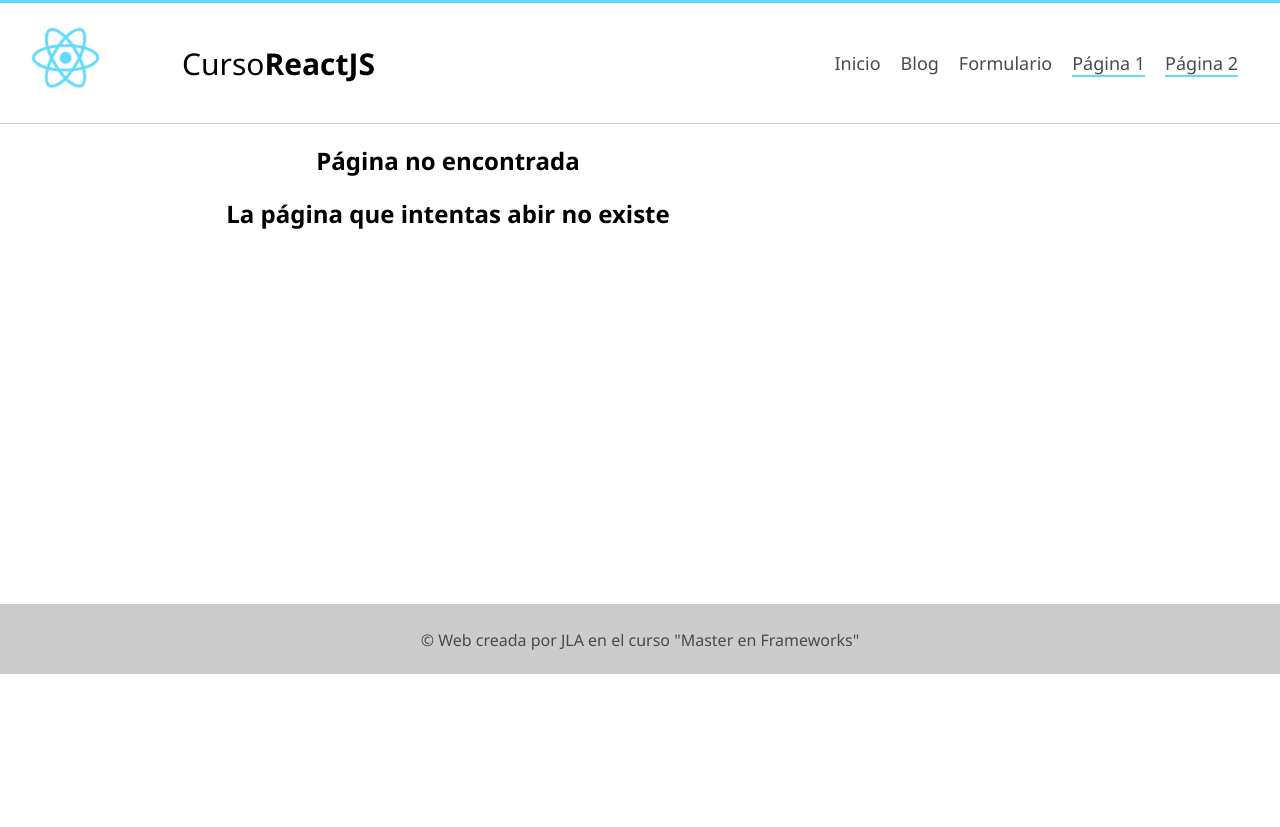
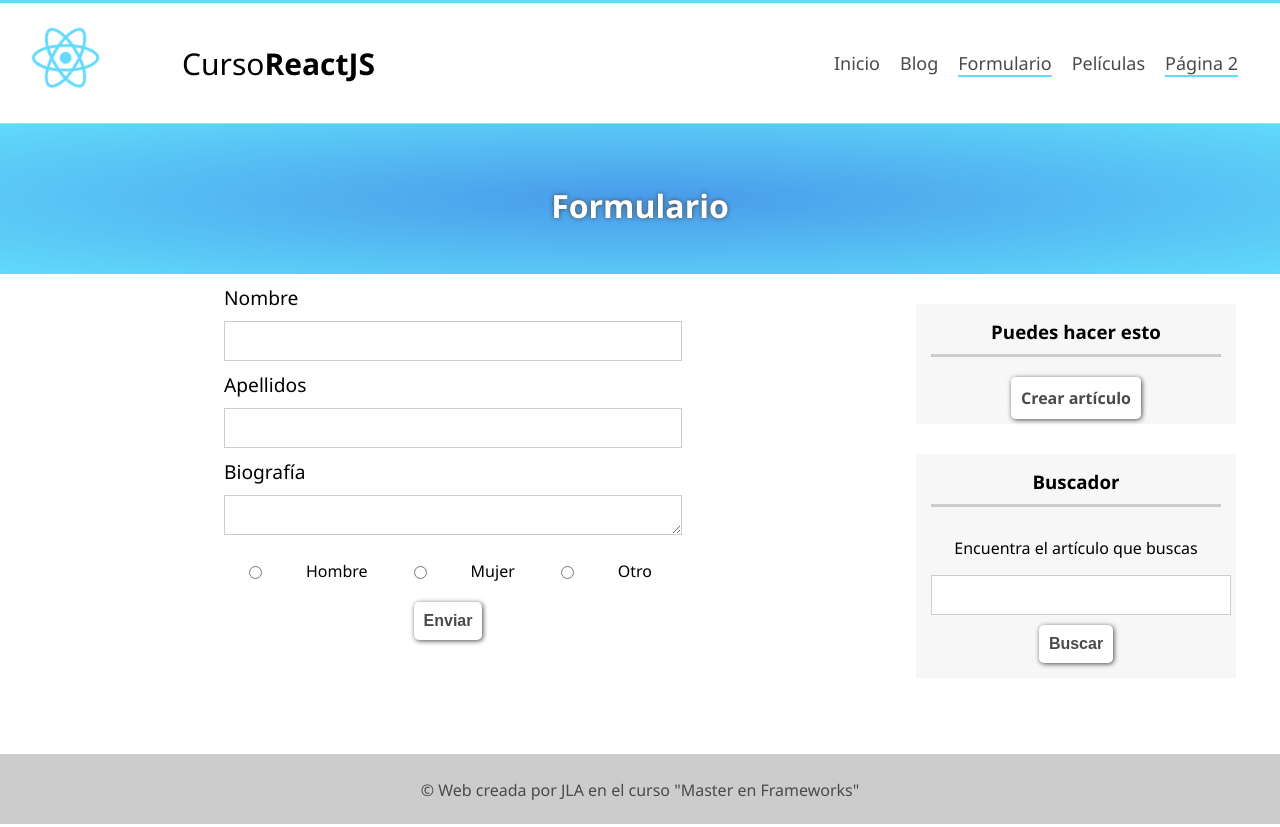
Before and after one commit to jlaguilargomez/react_course, a React (Create React App) app: page /formulario in a window 1280 px wide. Before the commit the page ends 800 px from the top, so only its background shows below. Built offline with nearby package versions, Linux system fonts and the light colour scheme.

Commit message:
creo formulario y actualizo páginas

```diff
--- a/src/App.js
+++ b/src/App.js
@@ -1,5 +1,4 @@
 import React from 'react';
-import logo from './assets/images/logo.svg';
 import './assets/css/App.css';
 
 // Importar componentes
--- a/src/components/Error.js
+++ b/src/components/Error.js
@@ -1,4 +1,4 @@
-import React, { PureComponent } from 'react'
+import React from 'react'
 
 const Error = () =>{
     return(
--- a/src/components/Footer.js
+++ b/src/components/Footer.js
@@ -1,4 +1,4 @@
-import React, { Component } from 'react';
+import React from 'react';
 
 const Footer = () => {
     return (
--- /dev/null
+++ b/src/components/Formulario.js
@@ -0,0 +1,62 @@
+import React, { PureComponent } from 'react'
+import Slider from './Slider';
+import Sidebar from './Sidebar'
+
+class Formulario extends PureComponent {
+
+    // Esto identifica los campos de los formularios
+    nombreRef = React.createRef();
+    apellidosRef = React.createRef();
+    bioRef = React.createRef();
+    generoHombreRef = React.createRef();
+    generoMujerRef = React.createRef();
+    generoOtroRef = React.createRef();
+
+    recibirFormulario = (e) => {
+        e.preventDefault();
+        console.log(this.nombreRef.current.value)
+    }
+
+    render() {
+        return (
+            <div id="formulario">
+                <Slider
+                    title="Formulario"
+                    size="slider-small"
+                />
+
+                <div id="content">
+                    <form action="#" className="mid-form" onSubmit={this.recibirFormulario}>
+                        <div className="form-group">
+                            <label for="nombre">Nombre</label>
+                            <input type="text" name="nombre" id="nombre" ref={this.nombreRef}/>
+                        </div>
+
+                        <div className="form-group">
+                            <label for="apellidos">Apellidos</label>
+                            <input type="text" name="apellidos" id="apellidos" ref={this.appelidosRef} />
+                        </div>
+
+                        <div className="form-group">
+                            <label for="bio">Biografía</label>
+                            <textarea name="bio" id="bio" ref={this.bioRef}></textarea>
+                        </div>
+
+                        <div className="form-group radio-buttons">
+                            <input type="radio" name="genero" value="hombre" id="hombre" ref={this.generoHombreRef}/>Hombre
+                            <input type="radio" name="genero" value="mujer" id="mujer" ref={this.generoMujerRef} />Mujer
+                            <input type="radio" name="genero" value="otro" id="otro" ref={this.generoOtroRef} />Otro
+
+                        </div>
+
+                        <input type="submit" value="Enviar" className="btn" />
+                    </form>
+                </div>
+
+                <Sidebar blog="true" />
+            </div>
+        )
+    }
+}
+
+export default Formulario
--- a/src/components/Header.js
+++ b/src/components/Header.js
@@ -26,11 +26,11 @@ class Header extends Component {
                             </li>
 
                             <li>
-                                <NavLink to="/segunda-ruta" activeClassName="active">Formulario</NavLink>
+                                <NavLink to="/formulario" activeClassName="active">Formulario</NavLink>
                             </li>
 
                             <li>
-                                <NavLink to="#" activeClassName="active">Página 1</NavLink>
+                                <NavLink to="/peliculas" activeClassName="active">Películas</NavLink>
                             </li>
 
                             <li>
--- a/src/components/PeliculaIndiv.js
+++ b/src/components/PeliculaIndiv.js
@@ -7,7 +7,7 @@ class PeliculaIndiv extends Component {
     }
 
     render() {
-        const pelicula = this.props.pelicula;
+
         // Usamos "structuring asignment"
         const { titulo, image } = this.props.pelicula;
 
--- a/src/components/Peliculas.js
+++ b/src/components/Peliculas.js
@@ -1,5 +1,7 @@
 import React, { Component } from 'react';
 import PeliculaIndiv from './PeliculaIndiv';
+import Slider from './Slider';
+import Sidebar from './Sidebar';
 
 class Peliculas extends Component {
 
@@ -14,7 +16,7 @@ class Peliculas extends Component {
         favorita: {}
     }
 
-    cambiarTitulo = () =>{
+    cambiarTitulo = () => {
 
         var { peliculas } = this.state;
         peliculas[0].titulo = "Pocahontas";
@@ -36,22 +38,32 @@ class Peliculas extends Component {
 
     render() {
         return (
+
+            <React.Fragment>
+
+
+                    <Slider
+                        title="Películas"
+                        size="slider-small"
+                    />
+
+                    <div className="center">
+
                         <div id="content" className="peliculas">
-
-                <h2 className="subheader">Peliculas</h2>
+                            <h2 className="subheader">Listado de peliculas</h2>
                             <p>Selección de las películas favoritas de {this.state.nombre}</p>
 
                             <input type="button" value="Ahora en serio..." onClick={this.cambiarTitulo} />
 
                             {this.state.favorita.titulo &&
-                    <p className = "favorita">
+                                <p className="favorita">
                                     <strong>Mi película favorita es:</strong>
                                     <span> {this.state.favorita.titulo}</span>
                                 </p>
                             }
 
 
-                <div id="articles" className = 'peliculas'>
+                            <div id="articles" className='peliculas'>
 
                                 {this.state.peliculas.map((pelicula, i) => {
                                     return (
@@ -59,14 +71,20 @@ class Peliculas extends Component {
                                         <PeliculaIndiv
                                         key={i}
                                         pelicula={pelicula}
-                                marcarFavorita = {this.favorita}
+                                        marcarFavorita={this.favorita}
                                         />
                                         )
                                     })}
 
                             </div>
+                        </div>
+                        <Sidebar blog="false" />
 
                     </div>
+
+
+            </React.Fragment>
+
 
         );
     }
--- a/src/components/Router.js
+++ b/src/components/Router.js
@@ -1,6 +1,5 @@
 import React, { Component } from 'react';
 import { BrowserRouter, Route, Switch } from 'react-router-dom';
-import SeccionPruebas from './SeccionPruebas';
 import MiComponente from './MiComponente';
 import Peliculas from './Peliculas';
 import Error from './Error';
@@ -8,6 +7,7 @@ import Header from './Header';
 import Footer from './Footer';
 import Home from './Home';
 import Blog from './Blog';
+import Formulario from './Formulario';
 
 class Router extends Component {
     render() {
@@ -22,6 +22,9 @@ class Router extends Component {
                         <Route exact path="/" component={Home}></Route>
                         <Route exact path="/home" component={Home}></Route>
                         <Route exact path="/blog" component={Blog}></Route>
+                        <Route exact path="/formulario" component={Formulario}></Route>
+                        <Route exact path="/peliculas" component={Peliculas}></Route>
+
                         <Route exact path="/segunda-ruta" component={MiComponente}></Route>
                         <Route exact path="/pagina-1" render={() => (<h1>Hola mundo desde la ruta: H1</h1>)} />
 
```
Lines whose indentation alone changed are shown as unchanged.
